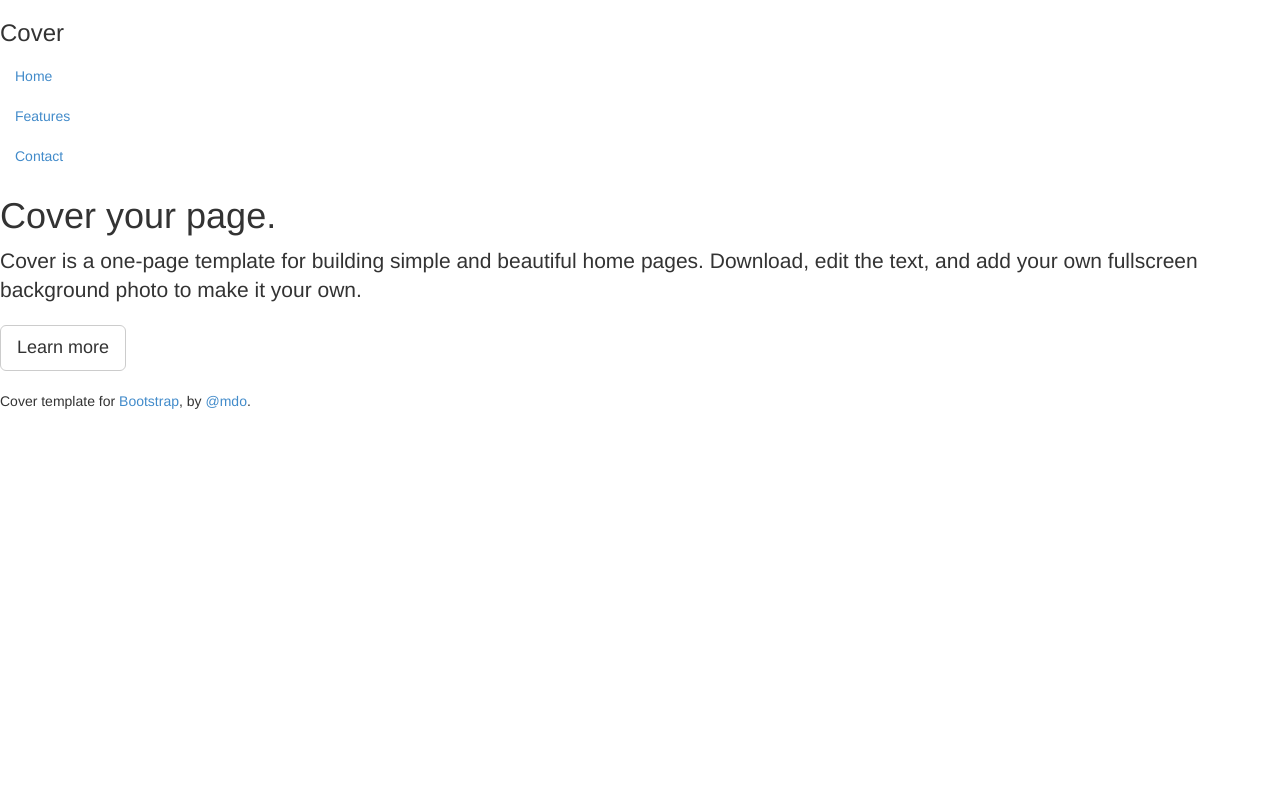
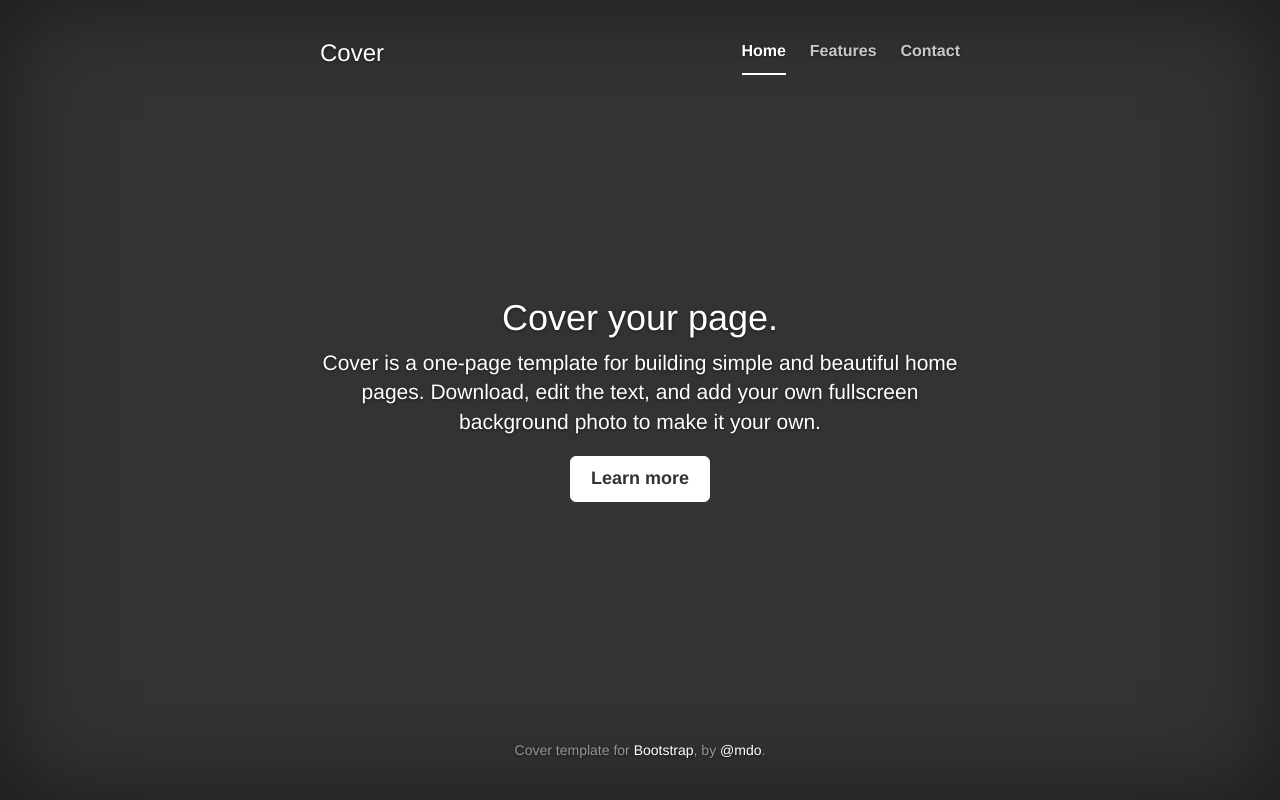
Before and after one commit to shribalaji/shribalaji.github.io, a plain HTML site: page index.html in a window 1280 px wide. Drawn offline with nearby package versions, Linux system fonts and the light colour scheme; a script that the page names is missing; files whose address does not match are found by name.

Commit message:
Update index.html

```diff
--- a/index.html
+++ b/index.html
@@ -14,7 +14,7 @@
     <link href="../css/bootstrap.min.css" rel="stylesheet">
 
     <!-- Custom styles for this template -->
-    <link href="../css/cover.css" rel="stylesheet">
+    <link href="../css/main.css" rel="stylesheet">
 
     <!-- Just for debugging purposes. Don't actually copy this line! -->
     <!--[if lt IE 9]><script src="../../assets/js/ie8-responsive-file-warning.js"></script><![endif]-->
```
